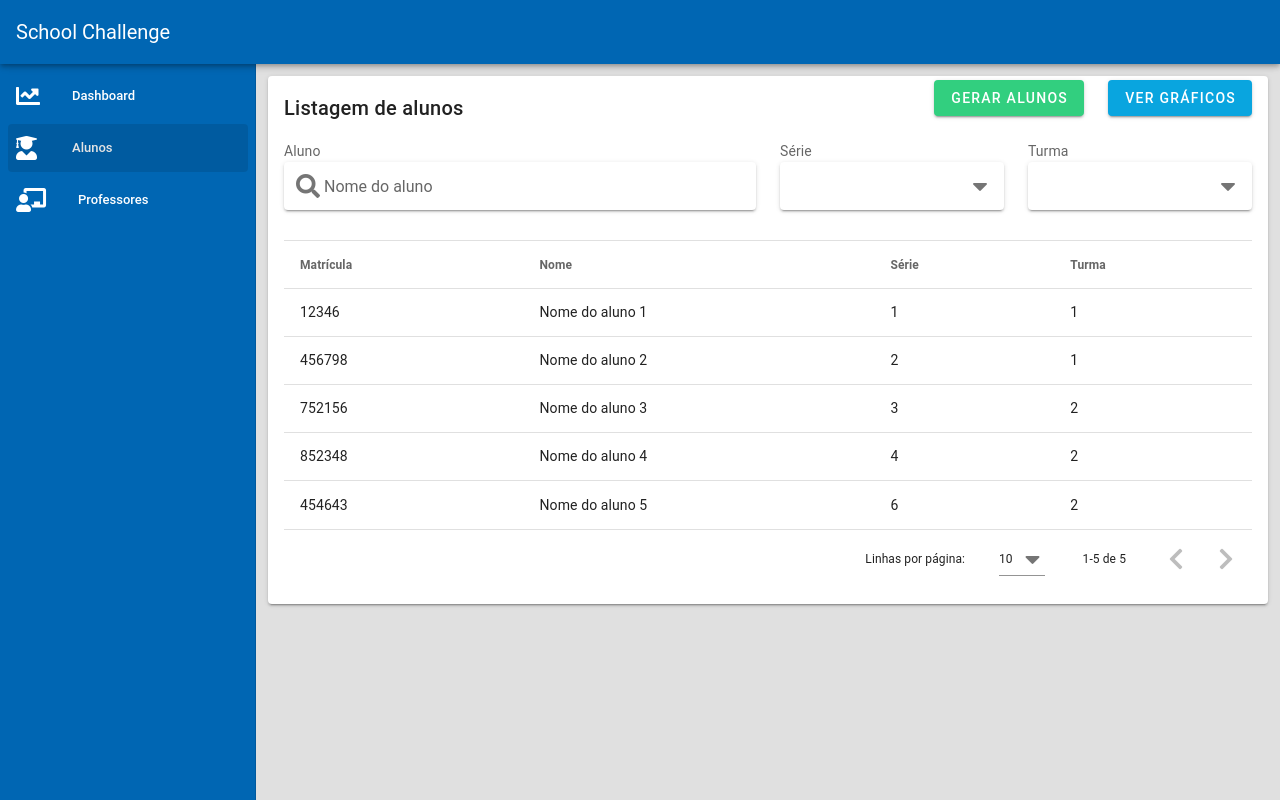
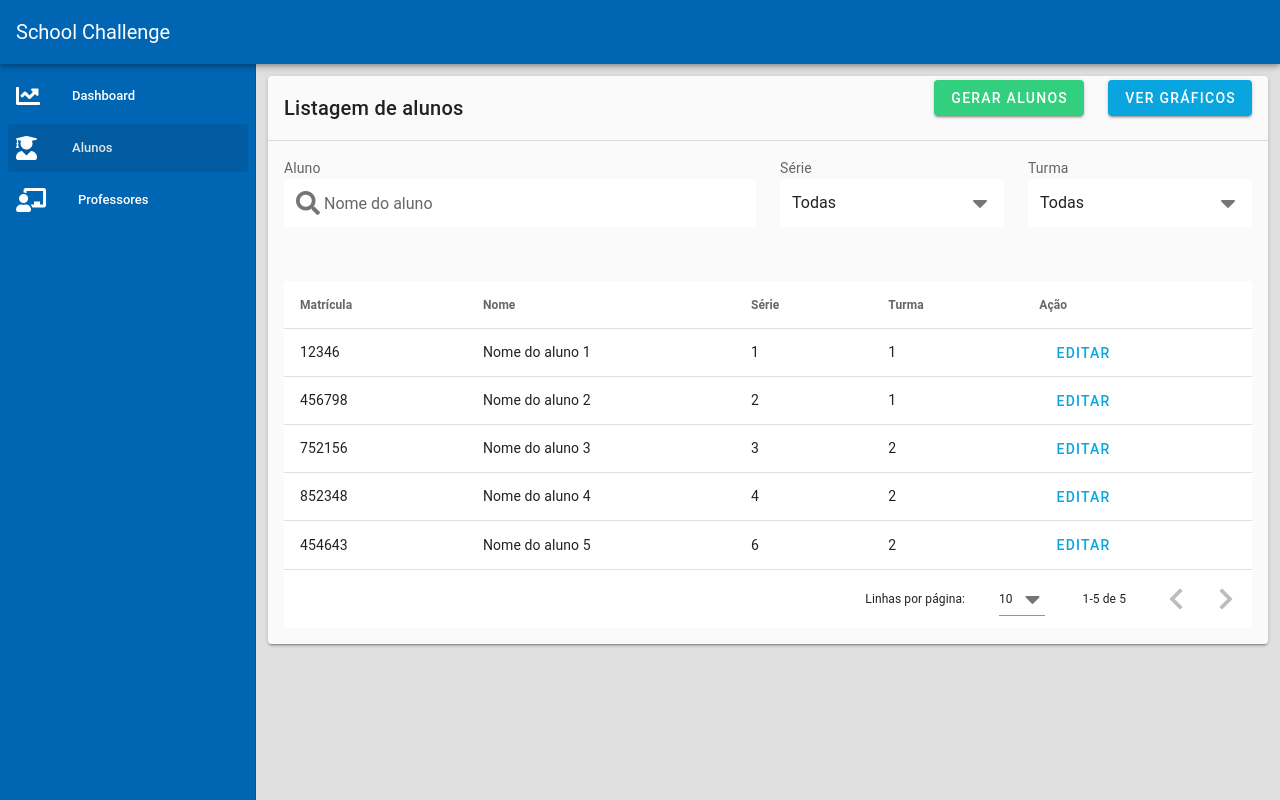
Before and after one commit to antoniofulg/school-challenge, a Vue app: page /alunos in a window 1280 px wide. Built offline with nearby package versions, Linux system fonts and the light colour scheme; a small style sheet from the web is missing.

Commit message:
refactor: visual refactor

```diff
--- a/src/views/students/Index.vue
+++ b/src/views/students/Index.vue
@@ -1,5 +1,5 @@
 <template>
-  <v-card>
+  <v-card class="grey lighten-5">
     <v-card-title>
       <v-row justify="space-between">
         <v-col cols="auto">
@@ -21,6 +21,7 @@
         </v-col>
       </v-row>
     </v-card-title>
+    <v-divider></v-divider>
     <v-card-text>
       <v-row>
         <v-col cols="12" md="6">
@@ -30,6 +31,7 @@
             label="Nome do aluno"
             prepend-inner-icon="fas fa-search"
             solo
+            flat
             clearable
           >
           </v-text-field>
@@ -39,18 +41,20 @@
           <v-select
             id="degree-filter"
             solo
+            flat
+            v-model="degreeFilter"
             :items="[
               {
-                text: 'Todos',
+                text: 'Todas',
                 value: 'all'
               },
               {
                 text: 'Ensino Fundamental',
-                value: '1'
+                value: 1
               },
               {
                 text: 'Ensino superior',
-                value: '2'
+                value: 2
               }
             ]"
           >
@@ -61,28 +65,39 @@
           <v-select
             id="class-filter"
             solo
+            flat
+            v-model="classFilter"
             :items="[
               {
-                text: 'Todos',
+                text: 'Todas',
                 value: 'all'
               },
               {
                 text: 'A',
-                value: '1'
+                value: 1
               },
               {
                 text: 'B',
-                value: '2'
+                value: 2
               }
             ]"
           >
           </v-select>
         </v-col>
       </v-row>
-      <v-divider></v-divider>
       <v-row>
         <v-col cols="12">
-          <v-data-table :headers="headers" :items="items"></v-data-table>
+          <v-data-table :headers="headers" :items="items">
+            <template v-slot:item.action="{ item }">
+              <v-btn
+                text
+                color="primary"
+                :to="{ name: 'StudentUpdate', params: { id: item.id } }"
+              >
+                Editar
+              </v-btn>
+            </template>
+          </v-data-table>
         </v-col>
       </v-row>
     </v-card-text>
@@ -148,11 +163,14 @@ const headers = [
     text: 'Turma',
     sortable: true,
     value: 'classId'
-  }
+  },
+  { text: 'Ação', sortable: false, value: 'action' }
 ]
 
 export default {
   data: () => ({
+    classFilter: 'all',
+    degreeFilter: 'all',
     headers,
     items
   })
```
